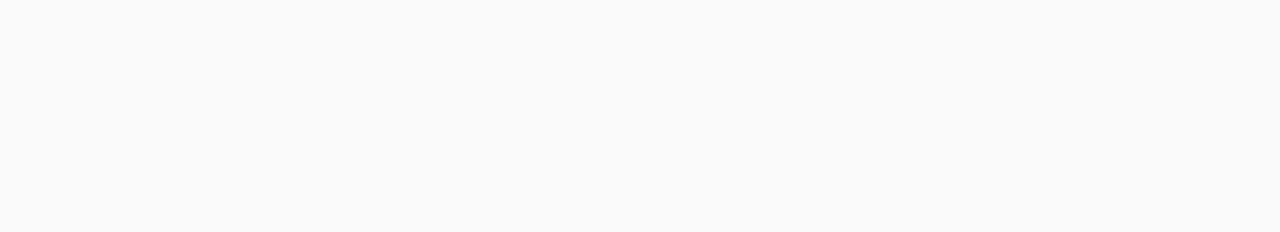
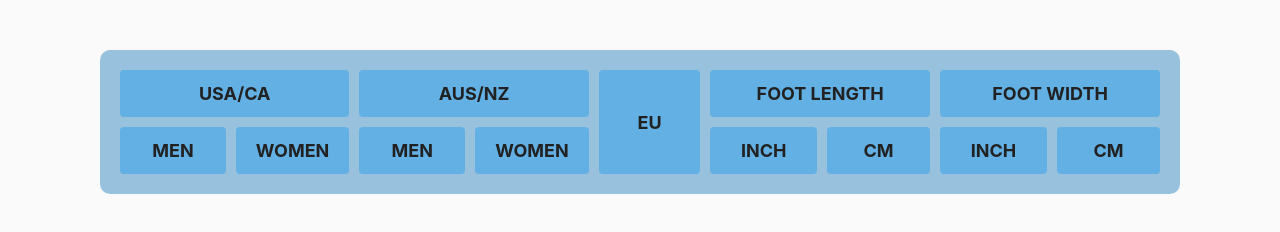
Before and after one commit to IrynaSlavinska/JS, a plain HTML site: page html/table.html in a window 1280 px wide. Drawn offline with Linux system fonts and the light colour scheme.

Commit message:
add thead

```diff
--- /dev/null
+++ b/css/table.css
@@ -0,0 +1,16 @@
+table {
+    border-collapse: separate;
+    border-spacing: 10px;
+    background-color: #98c1dd;
+    border: 10px solid #98c1dd;
+    border-radius: 10px
+}
+
+th {
+    font-size: 18px;
+    padding: 10px;
+    background-color: #62b0e4;
+    border-radius: 4px;
+    text-transform: uppercase;
+    width: 120px;
+}
--- a/html/table.html
+++ b/html/table.html
@@ -7,31 +7,37 @@
     <meta name="viewport" content="width=device-width, initial-scale=1.0" />
     <title>Table</title>
     <link rel="stylesheet" href="../css/common.css" />
-    <style>
-        .widget {
-            text-align: center;
-        }
-
-        .widget p {
-            margin-top: 0;
-            margin-bottom: 16px;
-            font-size: 48px;
-        }
-
-        .widget span {
-            font-family: monospace;
-        }
-
-        .widget button {
-            padding: 8px 12px;
-            font-size: 20px;
-            cursor: pointer;
-        }
-    </style>
+    <link rel="stylesheet" href="../css/table.css" />
 </head>
 
 <body>
+    <table>
+        <thead>
+            <tr>
+                <th colspan="2">USA/CA</th>
+                <!-- <th> </th> -->
+                <th colspan="2">AUS/NZ</th>
+                <!-- <th> </th> -->
+                <th rowspan="2">EU</th>
+                <th colspan="2">Foot length</th>
+                <!-- <th> </th> -->
+                <th colspan="2">Foot width</th>
+                <!-- <th> </th> -->
+            </tr>
 
+            <tr>
+                <th>Men</th>
+                <th>Women</th>
+                <th>Men</th>
+                <th>Women</th>
+                <!-- <th></th> -->
+                <th>Inch</th>
+                <th>Cm</th>
+                <th>Inch</th>
+                <th>Cm</th>
+            </tr>
+        </thead>
+    </table>
 </body>
 
 </html>
```
